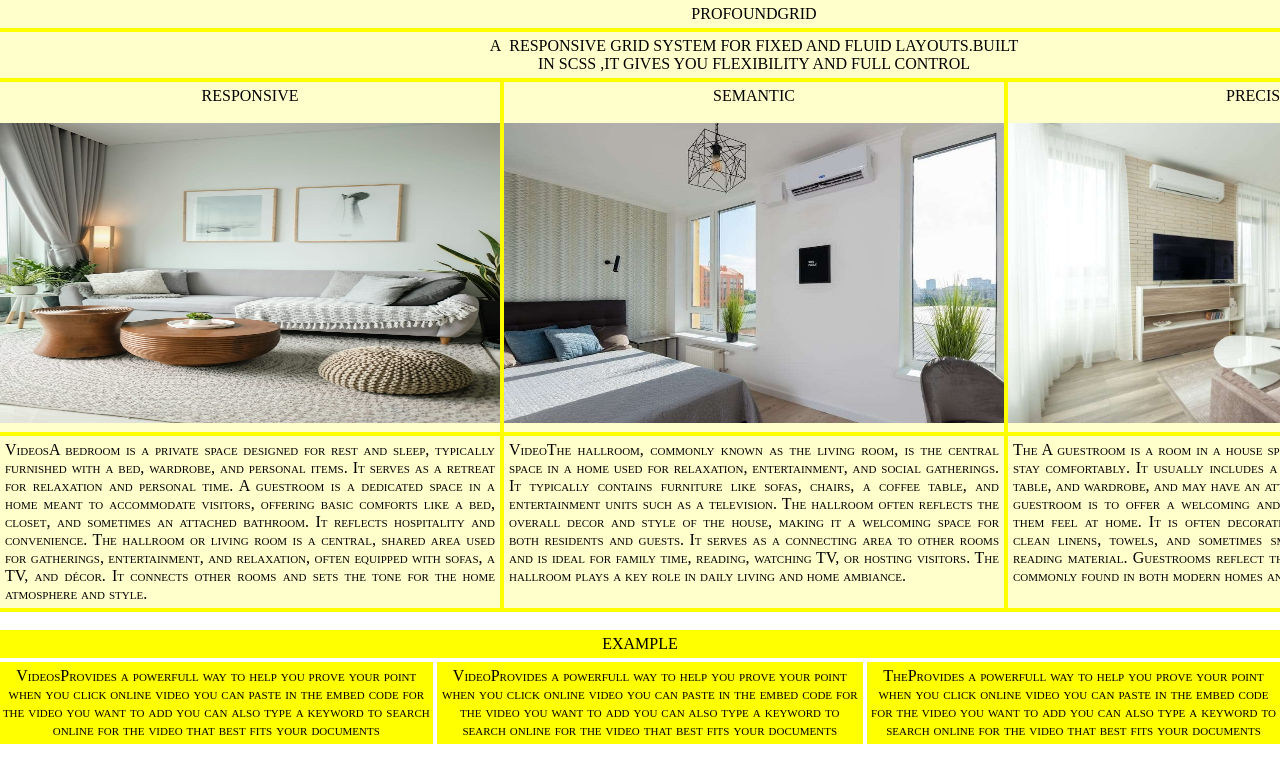
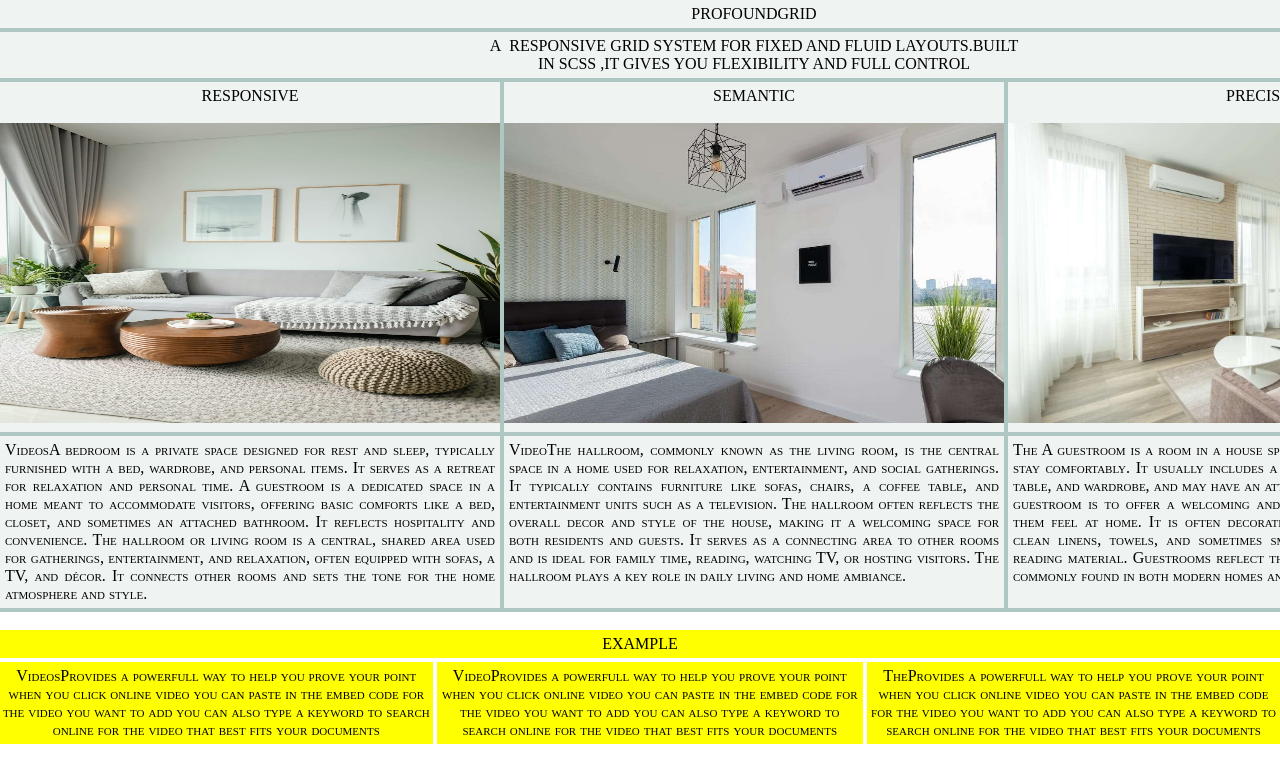
Before and after one commit to A9856/CodVedaIntrnResponisiveGrid, a plain HTML site: page index.html in a window 1280 px wide. Shown: the top 782 px of the page. Drawn offline with Linux system fonts and the light colour scheme.

Commit message:
style.css

```diff
--- a/style.css
+++ b/style.css
@@ -61,7 +61,7 @@
                 'RESPONSIVE RESPONSIVE SEMANTIC SEMANTIC PRECISE PRECISE'
                 'Videos Videos Video Video The The'
                 'footer footer footer footer footer footer';
-            background-color: yellow;
+            background-color: rgba(137, 173, 167, 0.676);
             gap: 4px;
         }
 
```
